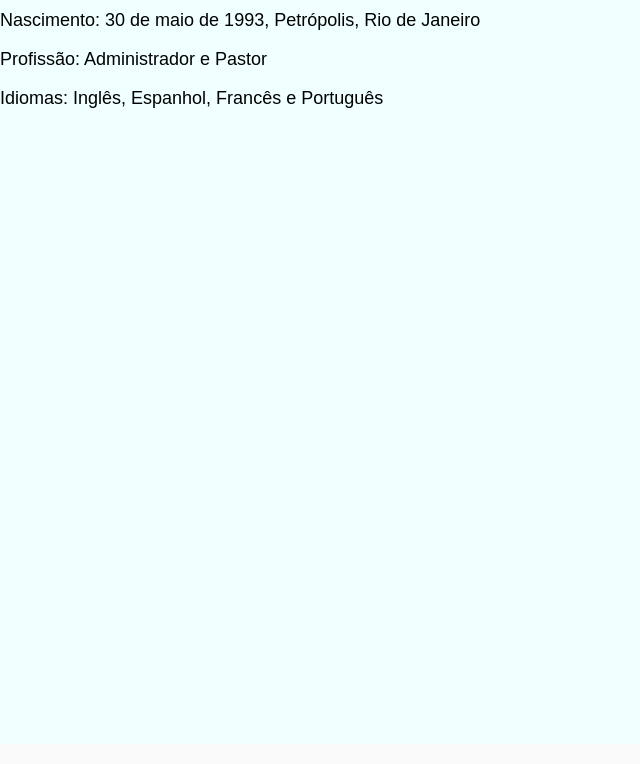
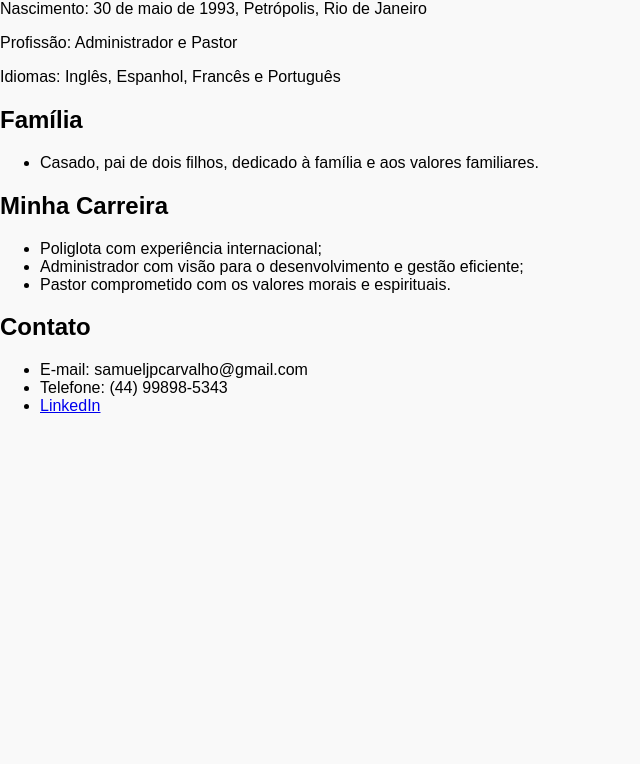
Before and after one commit to JaelMaufes/instituto-valentis, a plain HTML site: page index.html in a window 1280 px wide. Shown: the part 80-844 px from the top of the page, without its empty margins (0-640 px from the left). After the commit the page ends 800 px from the top, so only its background shows below. Drawn offline with Linux system fonts and the light colour scheme.

Commit message:
Update index.html
Correção da atualização 2

```diff
--- a/index.html
+++ b/index.html
@@ -5,19 +5,6 @@
     <meta name="viewport" content="width=device-width, initial-scale=1.0">
     <title>Samuel Jafé</title>
     <link rel="stylesheet" href="styles.css">
-    <style>
-        html, body {
-            height: 100%;
-            font-family: gotham, arial, helvetica, sans-serif;
-            font-size: 18px;
-            padding: 0;
-            margin: 0 auto !important;
-        }
-        div {
-            background: azure;
-            height: 100%;
-        }
-    </style>
 </head>
 <body>
     <div class="bio">
```
